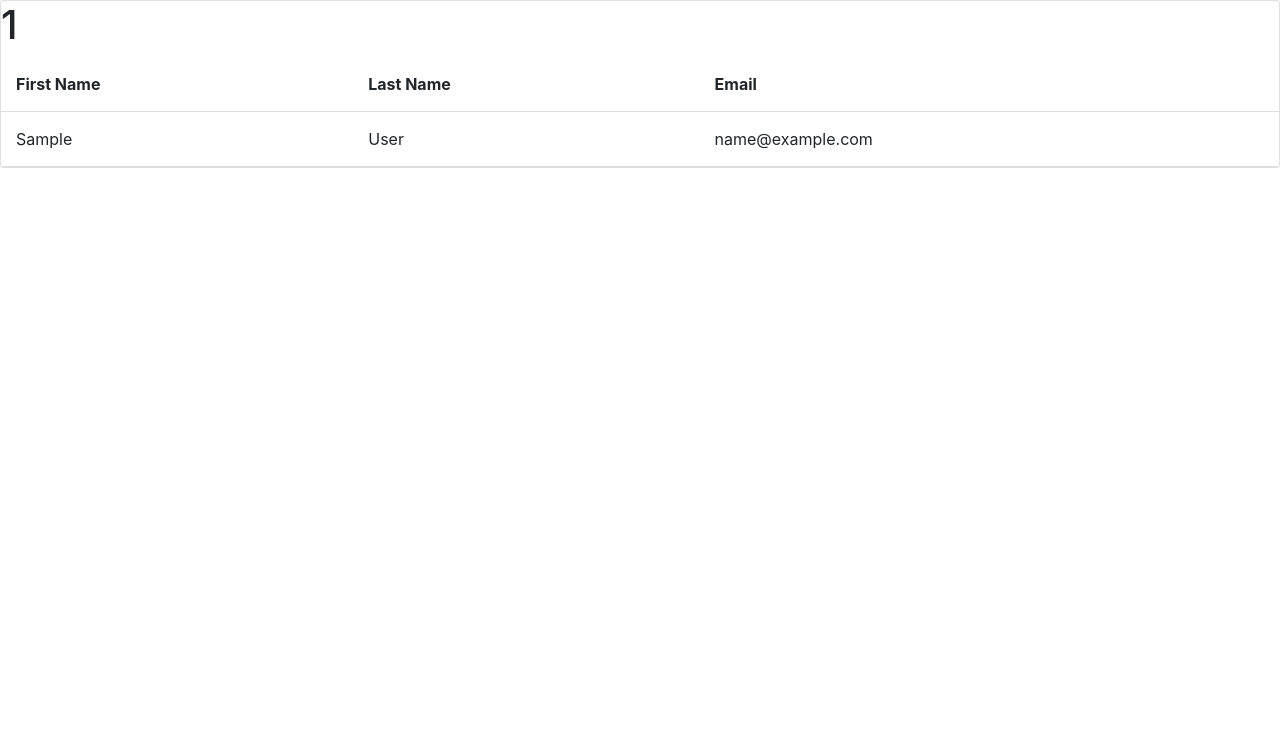
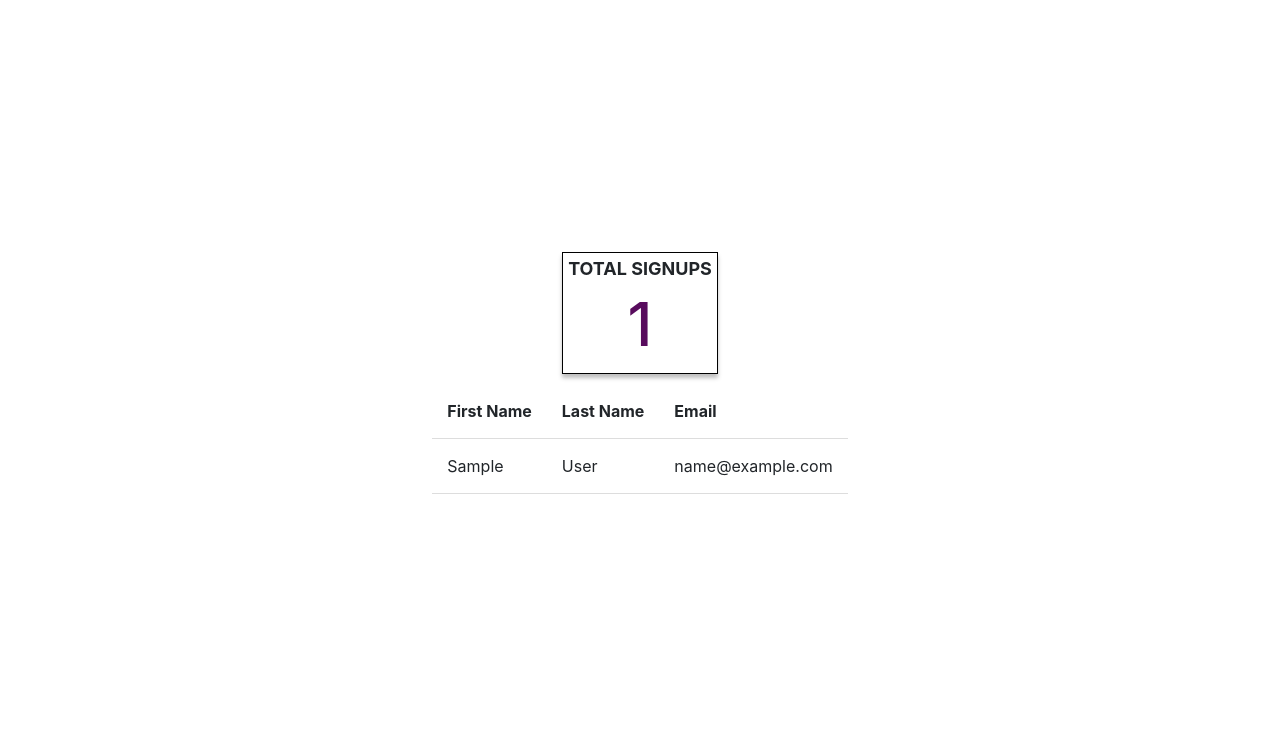
Before and after one commit to csgill32/lasertag, a Django app: page /adminpage/ in a window 1280 px wide. Shown: the top 735 px of the page. Run offline with Django 3.2, Linux system fonts and the light colour scheme; tables that the repository leaves empty hold one stand-in row (values such as "Sample post"); some libraries are stand-ins or nearby versions.

Commit message:
began styling adminpage

```diff
--- a/main_app/static/css/styles.css
+++ b/main_app/static/css/styles.css
@@ -6,3 +6,27 @@ th, td {
     border-bottom: 1px solid #ddd;
     padding: 15px;
 }
+
+main{
+    height: 92vh;
+}
+
+.total-signups {
+width: fit-content;
+padding: 5px;
+margin: 10px;
+background: #FFFFFF;
+border: 1px solid #000000;
+box-sizing: border-box;
+box-shadow: 0px 4px 4px rgba(0, 0, 0, 0.25);
+}
+
+.total-signups h6 {
+    font-size: 18px;
+    font-weight: bold;
+}
+
+.tally {
+    color: #580B5D;
+    font-size: 60px;
+}
--- a/main_app/templates/adminpage.html
+++ b/main_app/templates/adminpage.html
@@ -2,9 +2,13 @@
 
 {% block content %}
 
-<div class="card">
-    <h1>{{subscribers.count}}</h1>
-
+<main>
+    <div class="container d-flex justify-content-center align-items-center w-50 h-100">
+        <div class="align-self-center">
+            <div class="total-signups mx-auto text-center">
+                <h6>TOTAL SIGNUPS</h6>
+                <h1 class="tally">{{subscribers.count}}</h1>
+            </div>
 
             <table>
                 <tr>
@@ -23,8 +27,8 @@
 
                 {% endfor%}
             </table>
-
         </div>
-
+    </div>
+</main>
 
 {% endblock %}
```
Also changed, not shown: main_app/static/images/laserbg_img.png (added). Lines whose indentation alone changed are shown as unchanged.
